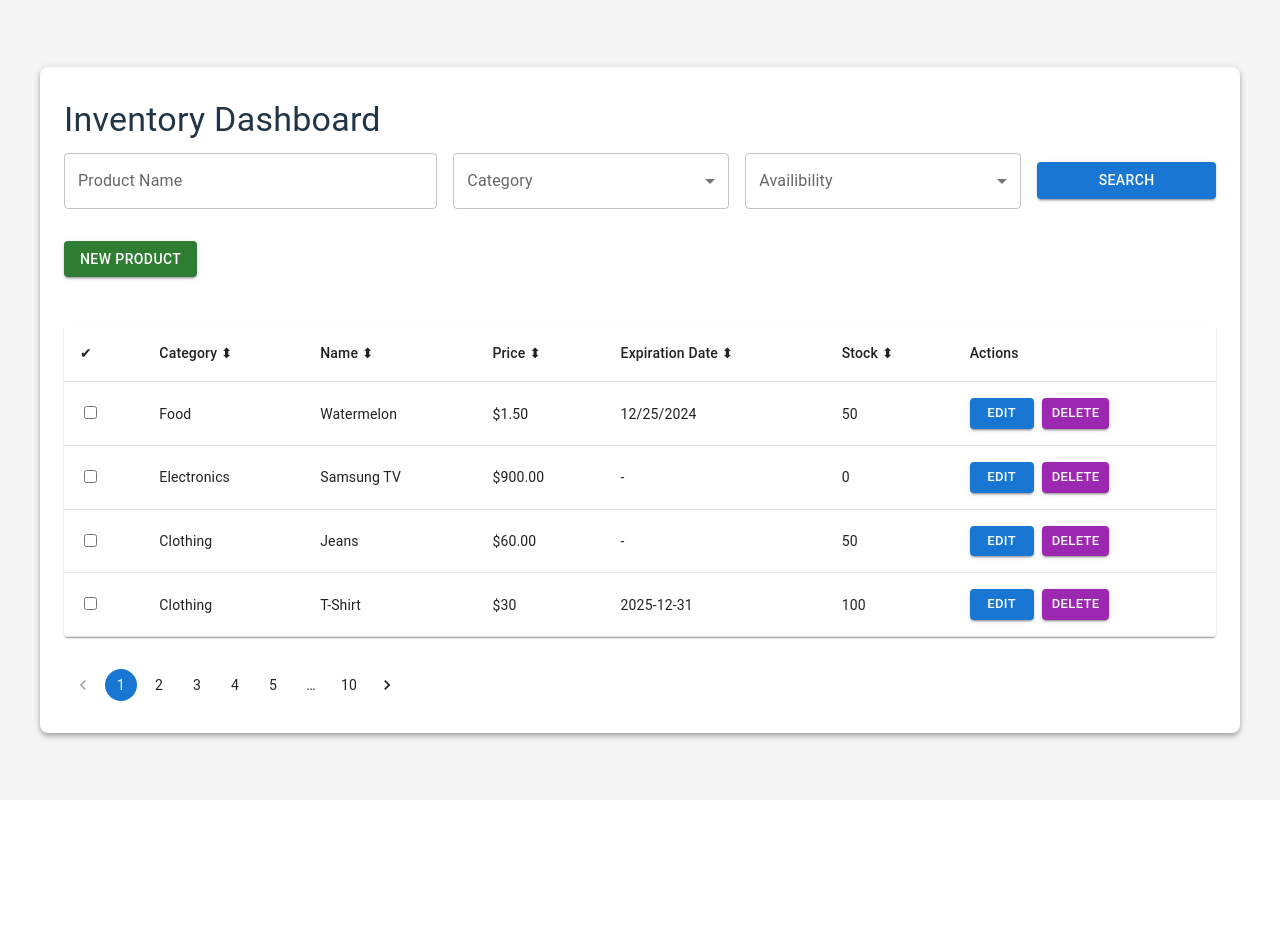
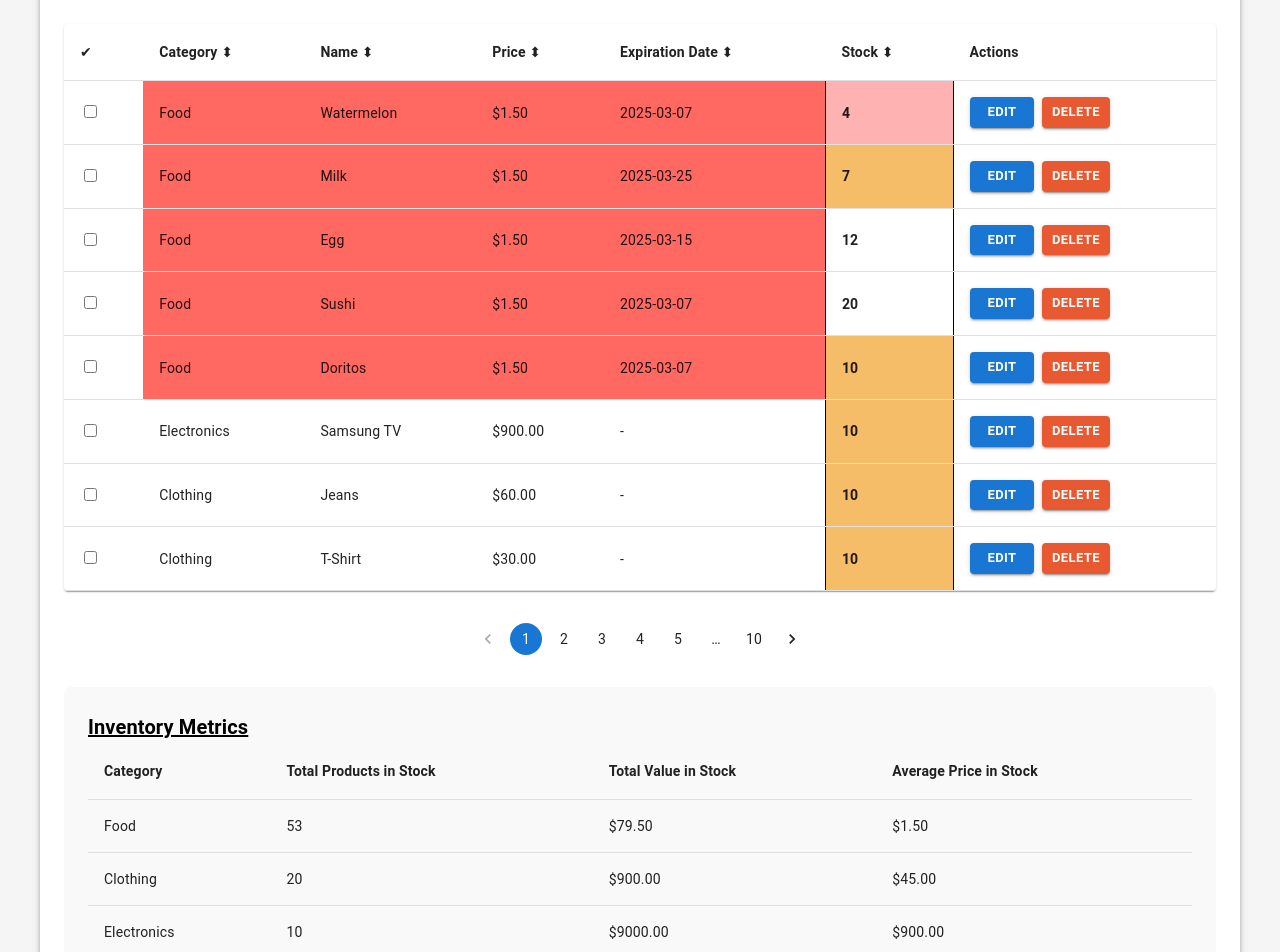
Before and after one commit to estebantapia-encora/inventory-manager-fe, a React (Vite) app: page / in a window 1280 px wide. Shown: the top 952 px of the page. Before the commit the page ends 800 px from the top, so only its background shows below. Built offline with nearby package versions, Linux system fonts and the light colour scheme.

Commit message:
Features added: Inventory metrics, Expiration Row Color and Stock Cell color

```diff
--- a/src/components/Dashboard.tsx
+++ b/src/components/Dashboard.tsx
@@ -31,37 +31,88 @@ interface InventoryItem {
 }
 
 function Dashboard() {
+  const getRowBackground = (expiration: string | null) => {
+    if (!expiration) return "transparent";
+    const expDate = new Date(expiration);
+    const currentDate = new Date();
+    const diffInDays = Math.floor(
+      (expDate.getTime() - currentDate.getTime()) / (1000 * 60 * 60 * 24)
+    );
+    if (diffInDays < 7) return "#FF6961";
+    if (diffInDays >= 7 && diffInDays <= 14) return "#FFFB29";
+    if (diffInDays > 14) return "#77DD77";
+    return "transparent";
+  };
+
+  const getStockCellColor = (stock: number) => {
+    if (stock < 5) return "rgba(255, 0, 0, 0.3)";
+    if (stock >= 5 && stock <= 10) return "rgba(241, 154, 24, 0.65)";
+    return "transparent";
+  };
+
   const [inventoryData, setInventoryData] = useState([
     {
       category: "Food",
       name: "Watermelon",
-      price: "$1.50",
-      expiration: "12/25/2024",
-      stock: 50,
+      price: "1.50",
+      expiration: "2025-03-07",
+      stock: 4,
+      checked: false,
+    },
+    {
+      category: "Food",
+      name: "Milk",
+      price: "1.50",
+      expiration: "2025-03-25",
+      stock: 7,
+      checked: false,
+    },
+    {
+      category: "Food",
+      name: "Egg",
+      price: "1.50",
+      expiration: "2025-03-15",
+      stock: 12,
+      checked: false,
+    },
+    {
+      category: "Food",
+      name: "Sushi",
+      price: "1.50",
+      expiration: "2025-03-07",
+      stock: 20,
+      checked: false,
+    },
+    {
+      category: "Food",
+      name: "Doritos",
+      price: "1.50",
+      expiration: "2025-03-07",
+      stock: 10,
       checked: false,
     },
     {
       category: "Electronics",
       name: "Samsung TV",
-      price: "$900.00",
+      price: "900.00",
       expiration: "",
-      stock: 0,
+      stock: 10,
       checked: false,
     },
     {
       category: "Clothing",
       name: "Jeans",
-      price: "$60.00",
+      price: "60.00",
       expiration: "",
-      stock: 50,
+      stock: 10,
       checked: false,
     },
     {
       category: "Clothing",
       name: "T-Shirt",
-      price: "$30",
-      expiration: "2025-12-31",
-      stock: 100,
+      price: "30.00",
+      expiration: "",
+      stock: 10,
       checked: false,
     },
   ]);
@@ -85,6 +136,33 @@ function Dashboard() {
     );
   };
 
+  const calculateMetrics = () => {
+    const categories = ["Food", "Clothing", "Electronics", "Overall"];
+    return categories.map((category) => {
+      const filteredItems =
+        category === "Overall"
+          ? inventoryData
+          : inventoryData.filter((item) => item.category === category);
+
+      const totalStock = filteredItems.reduce(
+        (acc, item) => acc + item.stock,
+        0
+      );
+      const totalValue = filteredItems.reduce(
+        (acc, item) => acc + parseFloat(item.price) * item.stock,
+        0
+      );
+      const avgPrice = totalStock > 0 ? totalValue / totalStock : 0;
+
+      return {
+        category,
+        totalStock,
+        totalValue,
+        avgPrice,
+      };
+    });
+  };
+
   return (
     <Box
       sx={{
@@ -106,7 +184,11 @@ function Dashboard() {
           minHeight: "80vh",
         }}
       >
-        <Typography variant="h4" gutterBottom>
+        <Typography
+          variant="h3"
+          color="black"
+          sx={{ mb: 4, fontWeight: "600", textDecoration: "underline" }}
+        >
           Inventory Dashboard
         </Typography>
 
@@ -148,14 +230,22 @@ function Dashboard() {
             </Grid2>
 
             <Grid2 size={{ xs: 12, sm: 2 }}>
-              <Button variant="contained" color="primary" fullWidth>
+              <Button
+                variant="contained"
+                color="primary"
+                fullWidth
+                sx={{ fontWeight: "bold" }}
+              >
                 Search
               </Button>
             </Grid2>
           </Grid2>
         </Box>
 
-        <Button variant="contained" color="success" sx={{ mb: 2 }}>
+        <Button
+          variant="contained"
+          sx={{ mb: 2, backgroundColor: "green", fontWeight: "bold" }}
+        >
           New Product
         </Button>
 
@@ -165,20 +255,77 @@ function Dashboard() {
             <TableHead>
               <TableRow>
                 <TableCell>✔</TableCell>
-                <TableCell onClick={() => handleSort("category")}>
+                <TableCell
+                  onClick={() => handleSort("category")}
+                  sx={{
+                    fontWeight: "bold",
+                    transition: "all ease 300ms",
+                    "&:hover": {
+                      cursor: "pointer",
+                      textDecoration: "underline",
+                      color: "#4971d6",
+                    },
+                  }}
+                >
                   Category ⬍
                 </TableCell>
-                <TableCell onClick={() => handleSort("name")}>Name ⬍</TableCell>
-                <TableCell onClick={() => handleSort("price")}>
+                <TableCell
+                  onClick={() => handleSort("name")}
+                  sx={{
+                    fontWeight: "bold",
+                    transition: "all ease 300ms",
+                    "&:hover": {
+                      cursor: "pointer",
+                      textDecoration: "underline",
+                      color: "#4971d6",
+                    },
+                  }}
+                >
+                  Name ⬍
+                </TableCell>
+                <TableCell
+                  onClick={() => handleSort("price")}
+                  sx={{
+                    fontWeight: "bold",
+                    transition: "all ease 300ms",
+                    "&:hover": {
+                      cursor: "pointer",
+                      textDecoration: "underline",
+                      color: "#4971d6",
+                    },
+                  }}
+                >
                   Price ⬍
                 </TableCell>
-                <TableCell onClick={() => handleSort("expiration")}>
+                <TableCell
+                  onClick={() => handleSort("expiration")}
+                  sx={{
+                    fontWeight: "bold",
+                    transition: "all ease 300ms",
+                    "&:hover": {
+                      cursor: "pointer",
+                      textDecoration: "underline",
+                      color: "#4971d6",
+                    },
+                  }}
+                >
                   Expiration Date ⬍
                 </TableCell>
-                <TableCell onClick={() => handleSort("stock")}>
+                <TableCell
+                  onClick={() => handleSort("stock")}
+                  sx={{
+                    fontWeight: "bold",
+                    transition: "all ease 300ms",
+                    "&:hover": {
+                      cursor: "pointer",
+                      textDecoration: "underline",
+                      color: "#4971d6",
+                    },
+                  }}
+                >
                   Stock ⬍
                 </TableCell>
-                <TableCell>Actions</TableCell>
+                <TableCell sx={{ fontWeight: "bold" }}>Actions</TableCell>
               </TableRow>
             </TableHead>
 
@@ -193,22 +340,57 @@ function Dashboard() {
                     />
                   </TableCell>
 
-                  <TableCell>{item.category}</TableCell>
-                  <TableCell>{item.name}</TableCell>
-                  <TableCell>{item.price}</TableCell>
-                  <TableCell>{item.expiration || "-"}</TableCell>
-                  <TableCell>{item.stock}</TableCell>
+                  <TableCell
+                    sx={{ backgroundColor: getRowBackground(item.expiration) }}
+                  >
+                    {item.category}
+                  </TableCell>
+                  <TableCell
+                    sx={{ backgroundColor: getRowBackground(item.expiration) }}
+                  >
+                    {item.name}
+                  </TableCell>
+                  <TableCell
+                    sx={{ backgroundColor: getRowBackground(item.expiration) }}
+                  >
+                    ${Number(item.price).toFixed(2)}
+                  </TableCell>
+                  <TableCell
+                    sx={{ backgroundColor: getRowBackground(item.expiration) }}
+                  >
+                    {item.expiration || "-"}
+                  </TableCell>
+                  <TableCell
+                    sx={{
+                      backgroundColor: getStockCellColor(item.stock),
+                      fontWeight: "bold",
+                      borderLeft: "0.5px solid black",
+                      borderRight: "0.5px solid black",
+                    }}
+                  >
+                    {item.stock}
+                  </TableCell>
 
                   <TableCell>
                     <Button
                       variant="contained"
                       color="primary"
                       size="small"
-                      sx={{ mr: 1 }}
+                      sx={{ mr: 1, fontWeight: "bold" }}
                     >
                       Edit
                     </Button>
-                    <Button variant="contained" color="secondary" size="small">
+                    <Button
+                      variant="contained"
+                      sx={{
+                        backgroundColor: "#e85831",
+                        "&:hover": {
+                          backgroundColor: "#d64b24",
+                        },
+                        fontWeight: "bold",
+                      }}
+                      size="small"
+                    >
                       Delete
                     </Button>
                   </TableCell>
@@ -218,8 +400,86 @@ function Dashboard() {
           </Table>
         </TableContainer>
 
-        <Box sx={{ display: "flex", justifyContent: "center, mt:4" }}>
+        <Box
+          sx={{
+            display: "flex",
+            justifyContent: "center",
+          }}
+        >
           <Pagination count={10} color="primary" />
+        </Box>
+
+        <Box sx={{ mt: 4, p: 3, bgcolor: "#f9f9f9", borderRadius: 2 }}>
+          <Typography
+            variant="h6"
+            sx={{
+              color: "black",
+              fontWeight: "bold",
+              textDecoration: "underline",
+            }}
+          >
+            Inventory Metrics
+          </Typography>
+          <Table>
+            <TableHead>
+              <TableRow>
+                <TableCell sx={{ fontWeight: "bold" }}>Category</TableCell>
+                <TableCell sx={{ fontWeight: "bold" }}>
+                  Total Products in Stock
+                </TableCell>
+                <TableCell sx={{ fontWeight: "bold" }}>
+                  Total Value in Stock
+                </TableCell>
+                <TableCell sx={{ fontWeight: "bold" }}>
+                  Average Price in Stock
+                </TableCell>
+              </TableRow>
+            </TableHead>
+
+            <TableBody>
+              {calculateMetrics().map(
+                ({ category, totalStock, totalValue, avgPrice }) => (
+                  <TableRow
+                    key={category}
+                    sx={{
+                      borderTop:
+                        category === "Overall" ? "1.5px solid gray" : "none",
+                      fontWeight: category === "Overall" ? "bold" : "normal",
+                    }}
+                  >
+                    <TableCell
+                      sx={{
+                        fontWeight: category === "Overall" ? "bold" : "normal",
+                      }}
+                    >
+                      {category}
+                    </TableCell>
+                    <TableCell
+                      sx={{
+                        fontWeight: category === "Overall" ? "bold" : "normal",
+                      }}
+                    >
+                      {totalStock}
+                    </TableCell>
+                    <TableCell
+                      sx={{
+                        fontWeight: category === "Overall" ? "bold" : "normal",
+                      }}
+                    >
+                      ${totalValue.toFixed(2)}
+                    </TableCell>
+                    <TableCell
+                      sx={{
+                        fontWeight: category === "Overall" ? "bold" : "normal",
+                      }}
+                    >
+                      ${avgPrice.toFixed(2)}
+                    </TableCell>
+                  </TableRow>
+                )
+              )}
+            </TableBody>
+          </Table>
         </Box>
       </Container>
     </Box>
```
